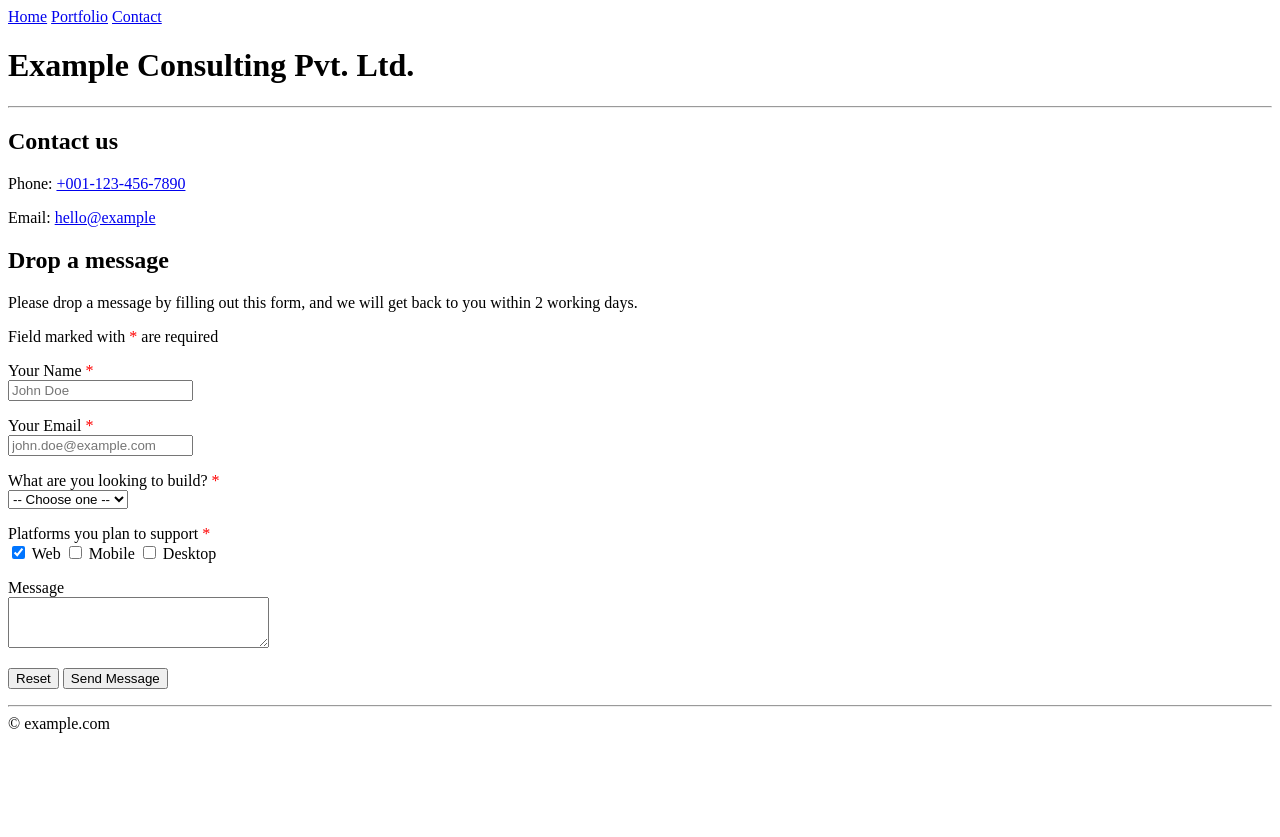
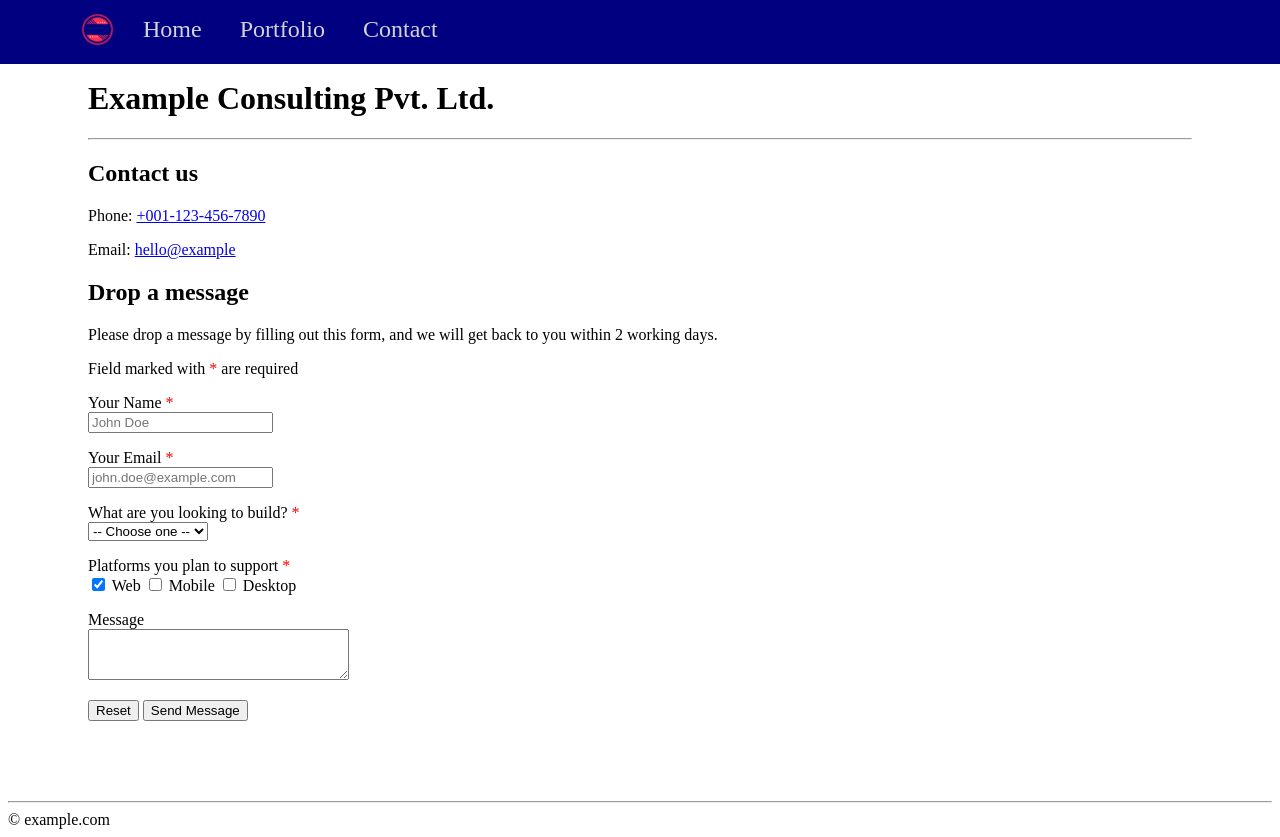
Before and after one commit to harshkandhway/fynd-assignments, a plain HTML site: page contact.html in a window 1280 px wide. Before the commit the page ends 800 px from the top, so only its background shows below. Drawn offline with Linux system fonts and the light colour scheme.

Commit message:
day 3 assignment

```diff
--- a/contact.html
+++ b/contact.html
@@ -4,13 +4,22 @@
     <meta charset="UTF-8">
     <meta name="viewport" content="width=device-width, initial-scale=1.0">
     <title>Contact</title>
+    <style></style>
+    <link rel="stylesheet" href="css/nav-style.css">
+    <link rel="stylesheet" href="css/body-width.css">
 </head>
 <body>
-    <nav>
-        <a href="index.html">Home</a>
-        <a href="portfolio.html">Portfolio</a>
-        <a href="contact.html">Contact</a>
+    <nav class="navigation">
+        <a href="index.html">
+            <img src="./images/logo_transparent.png" alt="logo" class="logo-img" >
+        </a>
+        <ul class="menu">
+            <li><a href="index.html">Home</a></li>
+            <li><a href="portfolio.html">Portfolio</a></li>
+            <li><a href="contact.html">Contact</a></li>
+        </ul>
     </nav>
+    <main>
     <h1>Example Consulting Pvt. Ltd.</h1>
     <hr>
     <h2>Contact us</h2>
@@ -61,6 +70,7 @@
         </p>
 
     </form>
+    </main>
     <hr>
     <footer>
         &copy; example.com
--- /dev/null
+++ b/css/body-width.css
@@ -0,0 +1,4 @@
+main{
+    margin-top: 80px;
+    margin: 5em;
+}
--- /dev/null
+++ b/css/nav-style.css
@@ -0,0 +1,43 @@
+.navigation{
+    position:fixed;
+    background-color:navy;
+    top: 0;
+    width: 100%;
+    font-size: 24px;
+    height: 64px;
+    overflow: hidden;
+    right: 0;
+    left: 0;
+}
+.menu{
+    margin: 16px;
+    padding: 0;
+
+}
+.menu li{
+    display: inline;
+    color: lightgray;
+    list-style-type: none;
+
+}
+
+.menu a{
+    padding: 16px 16px;
+    color: lightgray;
+    text-decoration: none;
+}
+.menu a:hover{
+    border-bottom:5px solid crimson;
+    color:white;
+}
+.logo-img{
+    height: 35px;
+    width: 35px;
+    float: left;
+    position: relative;
+    margin: 12px;
+    margin-left: 80px;
+}
+.logo-img:hover{
+    filter: contrast(150%);
+}
```
Also changed, not shown: index.html (+14 -7 lines), portfolio.html (+13 -4 lines), images/logo_transparent.png (added).
